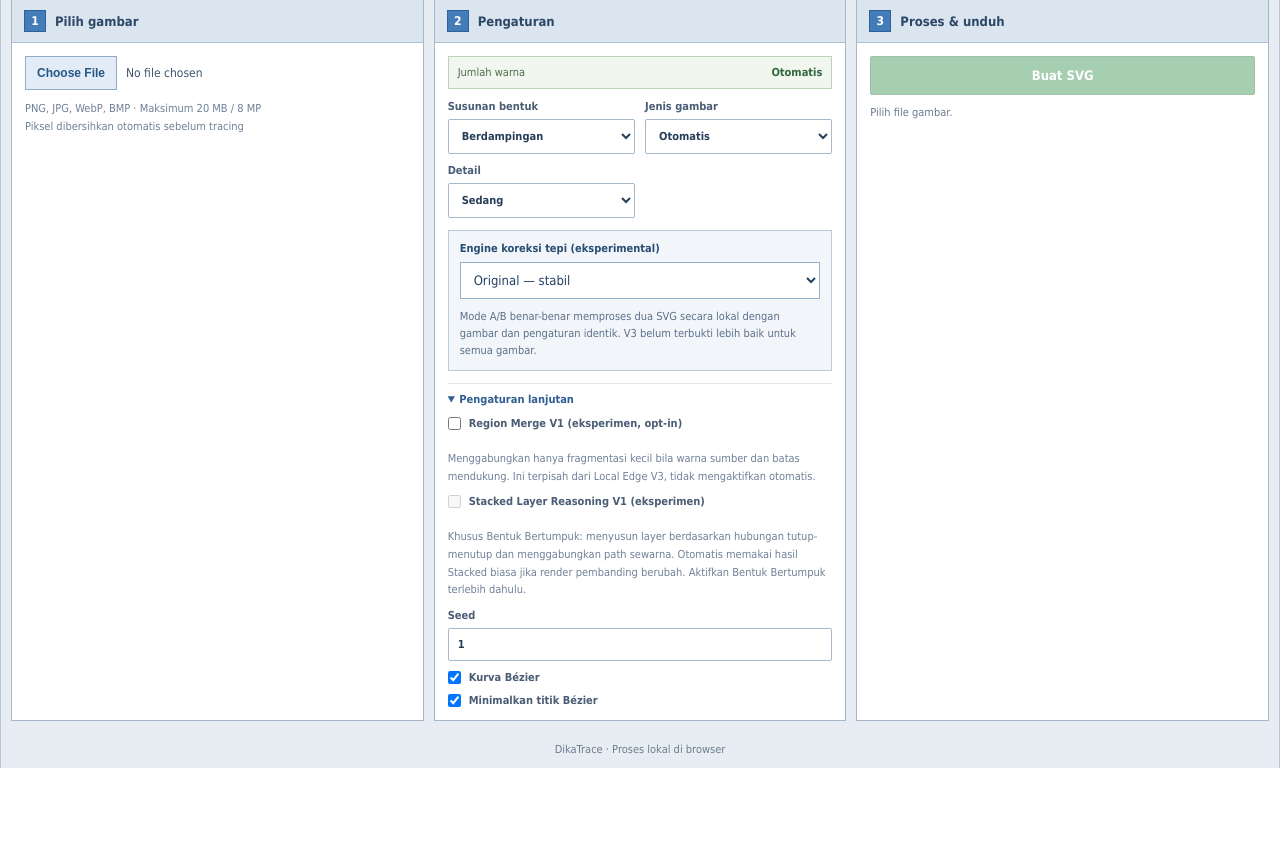
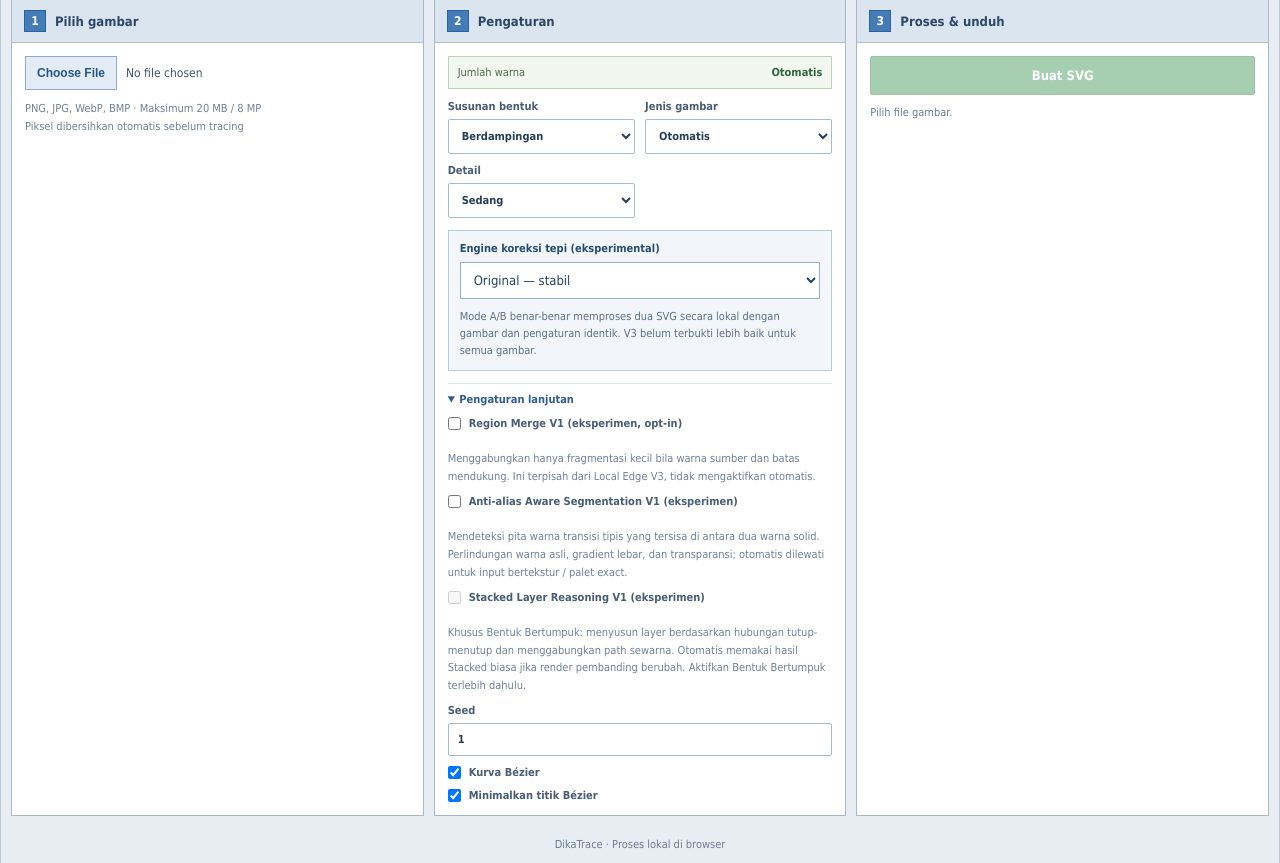
Before and after one commit to akidwush/Vectowasm, an ASP.NET Core app: page / in a window 1280 px wide, after a click on "Pengaturan lanjutan". Shown: the part 629-1492 px from the top of the page. Before the commit the page ends 1397 px from the top, so only its background shows below. Run offline with ASP.NET Core 8, Linux system fonts and the light colour scheme.

Commit message:
feat(browser): independent opt-in AA-aware segmentation and clear trace diagnostics

```diff
--- a/Vecto.Browser/Pages/Index.razor
+++ b/Vecto.Browser/Pages/Index.razor
@@ -135,6 +135,8 @@
                         <div class="advanced-inside">
                             <label class="check-option"><input type="checkbox" @bind="regionMergeV1" disabled="@(running || loadingFile)" /> Region Merge V1 (eksperimen, opt-in)</label>
                             <p class="help-text">Menggabungkan hanya fragmentasi kecil bila warna sumber dan batas mendukung. Ini terpisah dari Local Edge V3, tidak mengaktifkan otomatis.</p>
+                            <label class="check-option"><input type="checkbox" @bind="antiAliasBandV1" disabled="@(running || loadingFile)" /> Anti-alias Aware Segmentation V1 (eksperimen)</label>
+                            <p class="help-text">Mendeteksi pita warna transisi tipis yang tersisa di antara dua warna solid. Perlindungan warna asli, gradient lebar, dan transparansi; otomatis dilewati untuk input bertekstur / palet exact.</p>
                             <label class="check-option"><input type="checkbox" @bind="stackedLayerReasoningV1" disabled="@(running || loadingFile || shapeMode != ShapeMode.Stacked)" /> Stacked Layer Reasoning V1 (eksperimen)</label>
                             <p class="help-text">Khusus Bentuk Bertumpuk: menyusun layer berdasarkan hubungan tutup-menutup dan menggabungkan path sewarna. Otomatis memakai hasil Stacked biasa jika render pembanding berubah. Aktifkan Bentuk Bertumpuk terlebih dahulu.</p>
                             <label>Seed <input type="number" @bind="seed" /></label>
@@ -295,6 +297,7 @@
     private AutoPaletteEstimate? autoEstimate;
     private int seed = 1;
     private bool regionMergeV1;
+    private bool antiAliasBandV1;
     private bool stackedLayerReasoningV1;
     private bool curveFitting = true;
     private bool optimizeNodes = true;
@@ -436,6 +439,7 @@
         EdgeCoverageThreshold = 0.5,
         LocalEdgeRefinementV3 = enableV3,
         RegionMergeV1 = regionMergeV1,
+        AntiAliasBandV1 = antiAliasBandV1,
         StackedLayerReasoningV1 = stackedLayerReasoningV1 && shapeMode == ShapeMode.Stacked
     };
 
@@ -522,6 +526,13 @@
             string mergeInfo = traceOptions.RegionMergeV1
                 ? $" · Region Merge V1: -{traced.Diagnostics.RegionMergeV1MergedRegions:N0} region / {traced.Diagnostics.RegionMergeV1ChangedPixels:N0} piksel"
                 : "";
+            string aaInfo = traceOptions.AntiAliasBandV1
+                ? traced.Diagnostics.AntiAliasBandsSkipped
+                    ? " · Anti-alias Band V1: dilewati (exact/textured)"
+                    : traced.Diagnostics.AntiAliasBands.RolledBack
+                        ? " · Anti-alias Band V1: rollback (topologi)"
+                        : $" · Anti-alias Band V1: -{traced.Diagnostics.AntiAliasBands.BandsReassigned:N0} pita / {traced.Diagnostics.AntiAliasBands.PixelsReassigned:N0} piksel"
+                : "";
             string stackedInfo = traceOptions.StackedLayerReasoningV1
                 ? traced.Diagnostics.StackedLayers.Reverted
                     ? $" · Stacked Layer V1: fallback (selisih {traced.Diagnostics.StackedLayers.PixelMismatches:N0} piksel)"
@@ -530,7 +541,7 @@
             string v3Info = useV3
                 ? $" · Local Edge V3: {traced.Diagnostics.LocalEdgeV3MovedPoints:N0} titik digeser"
                 : " · Engine Original";
-            lastDiagnostics = $"{shapeInfo} · Deteksi otomatis{pixelInfo} · {traced.Diagnostics.TotalMs} ms · {traced.Diagnostics.RegionCount} regions · {traced.Diagnostics.NodeCount} nodes{fitStats} · {traced.Document.Palette.Count} colors{v3Info}{mergeInfo}{stackedInfo}";
+            lastDiagnostics = $"{shapeInfo} · Deteksi otomatis{pixelInfo} · {traced.Diagnostics.TotalMs} ms · {traced.Diagnostics.RegionCount} regions · {traced.Diagnostics.NodeCount} nodes{fitStats} · {traced.Document.Palette.Count} colors{v3Info}{mergeInfo}{aaInfo}{stackedInfo}";
 
             if (compare && originalTrace is not null && originalSvg is not null && originalOptions is not null)
             {
```
